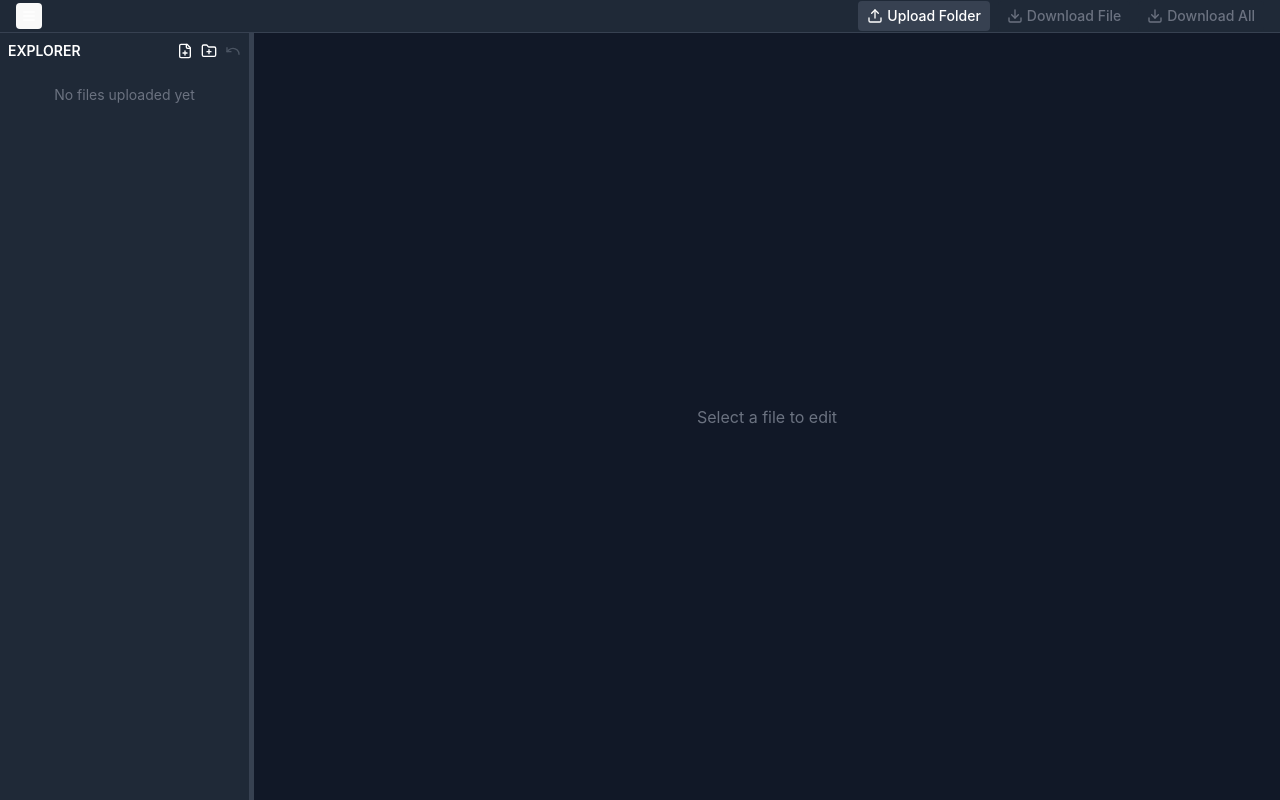
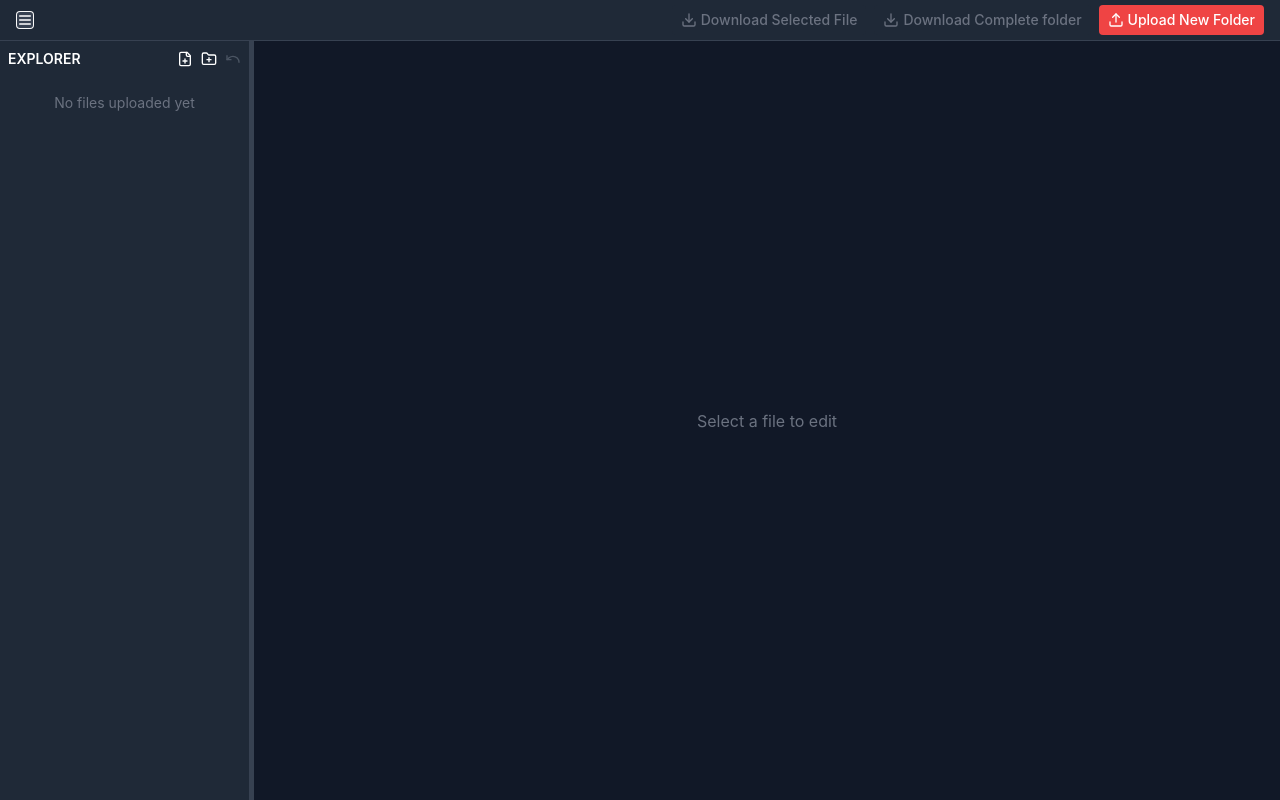
Before and after one commit to ADARSH-IIIT/web_vscode, a React (Vite) app: page / in a window 1280 px wide. Built offline with nearby package versions, Linux system fonts and the light colour scheme.

Commit message:
removed extra icons , added colors in buttons

```diff
--- a/src/App.jsx
+++ b/src/App.jsx
@@ -1,6 +1,6 @@
 import React, { useState, useRef, useEffect } from 'react';
 import {
-  BookOpen,
+
   File,
   Folder,
   ChevronRight,
@@ -15,7 +15,7 @@ import {
 } from 'lucide-react';
 
 const STORAGE_KEY = 'vscode_clone_data';
-const EXPIRATION_TIME = 10 * 60 * 1000; // 10 minutes in milliseconds
+const EXPIRATION_TIME = 24 *  60 * 60 * 1000; // 10 minutes in milliseconds
 
 const App = () => {
   const [files, setFiles] = useState([]);
@@ -520,46 +520,48 @@ const App = () => {
   return (
     <div className="h-screen w-screen flex flex-col bg-gray-900 text-white overflow-hidden">
       {/* Title Bar */}
-      <div className="h-8 flex-shrink-0 bg-gray-800 flex items-center px-4 justify-between">
-        <div className="flex items-center gap-2">
+      <div className="h-10 flex-shrink-0 bg-gray-800 flex items-center px-4 justify-between">
+        <div className="flex items-center gap-2 ">
           <button
             onClick={toggleSidebar}
-            className="p-1 hover:bg-gray-700 rounded"
+            className="p-0 hover:bg-gray-700 rounded"
           >
-            <Menu className="w-4 h-4" />
+            <Menu className="w-4 h-4  bg-gray-700" />
           </button>
         </div>
-        <div className="flex items-center gap-2">
-          <button
-            onClick={handleUploadClick}
-            className="flex items-center px-2 py-1 text-sm bg-gray-700 rounded hover:bg-gray-600"
-          >
-            <Upload className="w-4 h-4 mr-1" />
-            Upload Folder
-          </button>
+        <div className="flex  items-center gap-2">
+
           <button
             onClick={downloadCurrentFile}
             disabled={!activeFile}
             className={`flex items-center px-2 py-1 text-sm rounded ${
               activeFile
-                ? 'bg-gray-700 hover:bg-gray-600'
+                ? 'bg-yellow-500 hover:bg-yellow-600'
                 : 'bg-gray-800 cursor-not-allowed text-gray-500'
             }`}
           >
             <Download className="w-4 h-4 mr-1" />
-            Download File
+            Download Selected File
           </button>
           <button
             onClick={downloadFolder}
             disabled={files.length === 0}
             className={`flex items-center px-2 py-1 text-sm rounded ${
               files.length > 0
-                ? 'bg-gray-700 hover:bg-gray-600'
+                ? 'bg-green-500 hover:bg-green-700'
                 : 'bg-gray-800 cursor-not-allowed text-gray-500'
             }`}
           >
             <Download className="w-4 h-4 mr-1" />
-            Download All
+            Download Complete folder
+          </button>
+
+          <button
+            onClick={handleUploadClick}
+            className="flex items-center px-2 py-1 text-sm bg-red-500 rounded hover:bg-red-700"
+          >
+            <Upload className="w-4 h-4 mr-1  " />
+            Upload New Folder
           </button>
         </div>
         <input
```
